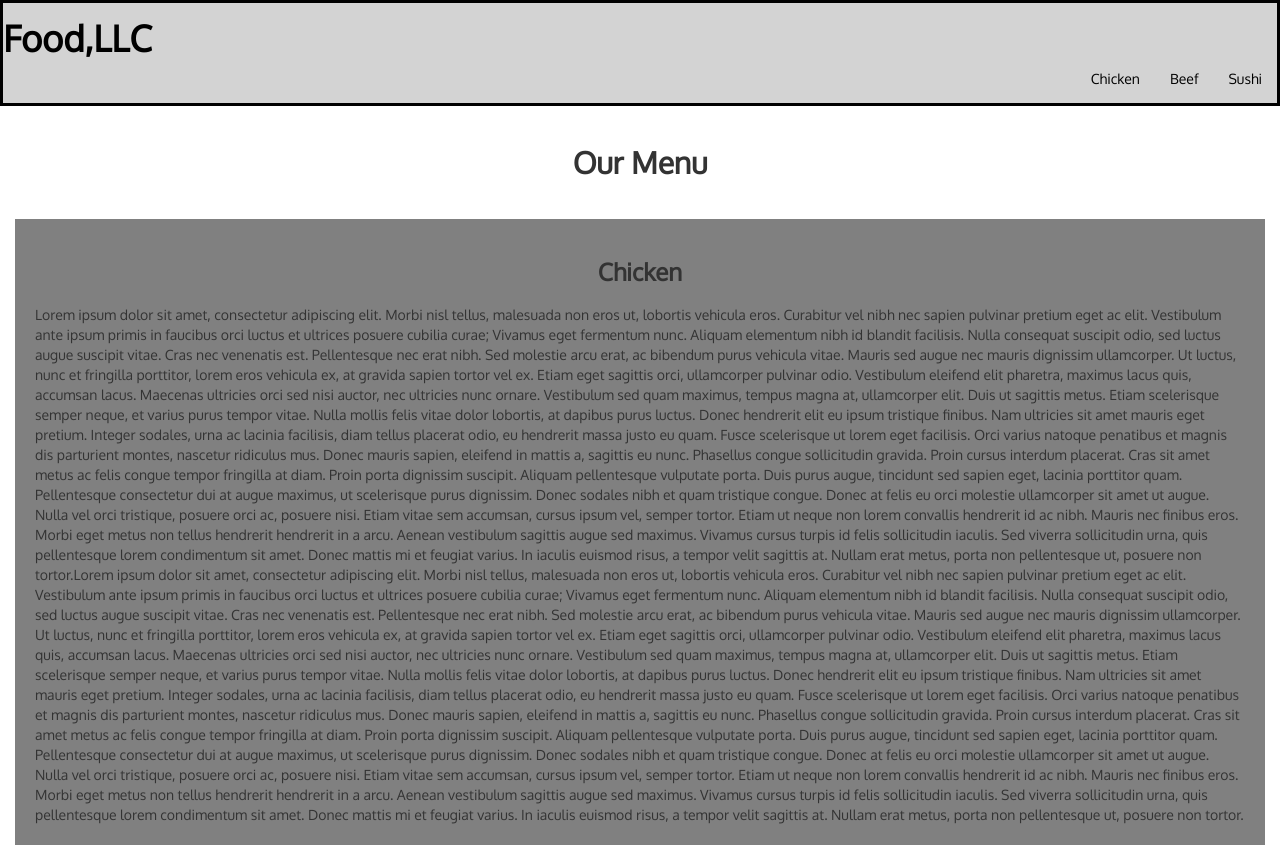
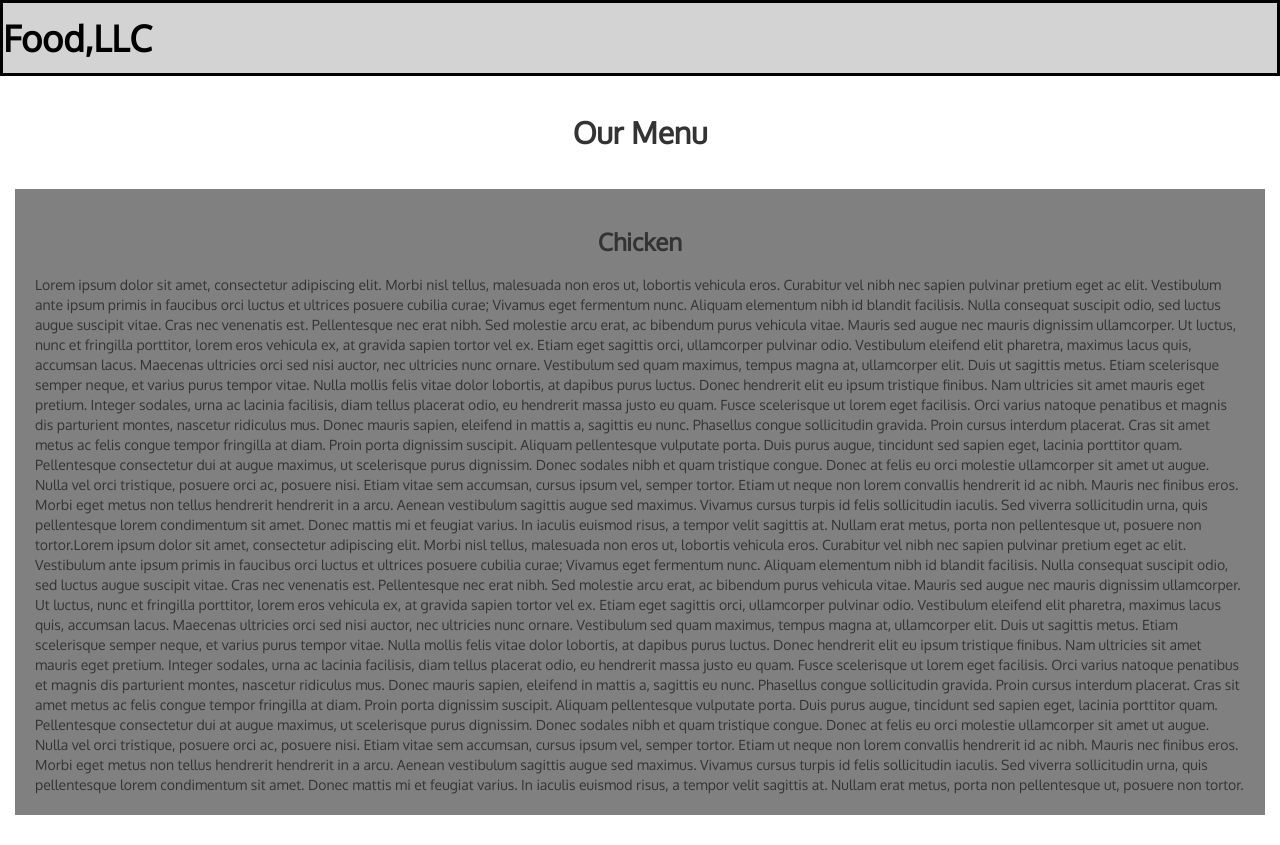
Before and after one commit to AnoshSohail/Coursera-Assignment, a plain HTML site: page Module3-solution/index.html in a window 1280 px wide. After the commit the page ends 815 px from the top, so only its background shows below. Drawn offline with Linux system fonts and the light colour scheme.

Commit message:
Module 2 Solution.

```diff
--- a/Module3-solution/css/style.css
+++ b/Module3-solution/css/style.css
@@ -18,6 +18,7 @@ h1{
 	border-radius: 0;
 	background-color: #d3d3d3;
 	border: 3px black solid;
+	padding-bottom: 20px;
 
 }
 .container{
@@ -62,7 +63,3 @@ h3{
 .collapse{
 	color: black;
 }
-button{
-	padding: 0;
-	margin: 0;
-}
--- a/Module3-solution/index.html
+++ b/Module3-solution/index.html
@@ -30,15 +30,15 @@
       </div>
     <div id="collapsable-nav" class="collapse navbar-collapse">
            <ul id="nav-list" class="nav navbar-nav navbar-right">
-            <li class="text-center">
+            <li class="text-center, visible-xs">
               <a href="#">
                 <span></span><br class="hidden-xs hidden-lg"> Chicken</a>
             </li>
-            <li class="text-center">
+            <li class="text-center, visible-xs">
               <a href="#">
                 <span></span><br class="hidden-xs hidden-lg"> Beef</a>
             </li>
-            <li class="text-center">
+            <li class="text-center, visible-xs">
               <a href="#">
                 <span></span><br class="hidden-xs hidden-lg"> Sushi</a>
             </li>
```
